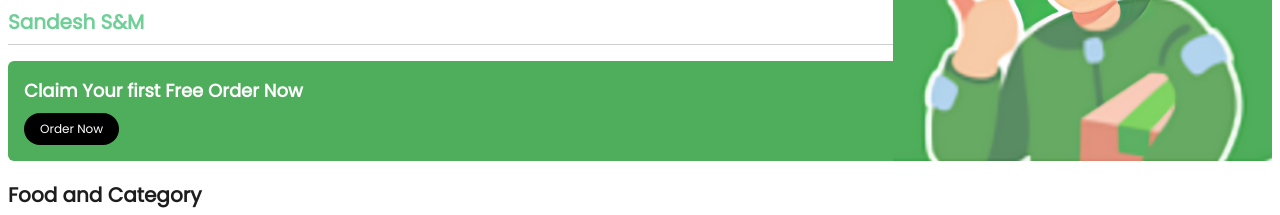
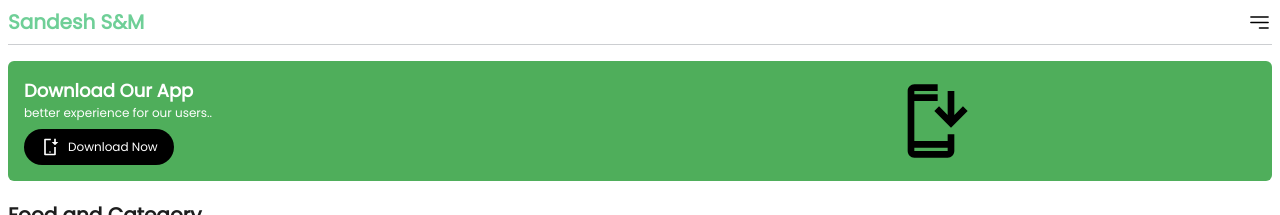
Before and after one commit to SahilZore-2003/sandesh-shawarma-momos, a React (Vite) app in the folder frontend/: page / in a window 1280 px wide. Shown: the top 215 px of the page. Built offline with nearby package versions, Linux system fonts and the light colour scheme; no server answers; sample sign-in values are in the browser's storage.

Commit message:
download app butoon added

```diff
--- a/frontend/src/components/home/TopBanner.jsx
+++ b/frontend/src/components/home/TopBanner.jsx
@@ -1,26 +1,95 @@
-import React from 'react'
 import { useState } from 'react';
 import { useRef } from 'react';
-import { FaXmark } from 'react-icons/fa6';
-import banner from "../../../public/banner.png"
-
+import { MdOutlineInstallMobile } from "react-icons/md";
+import { RiMobileDownloadLine } from "react-icons/ri";
+import logo from "../../../public/favicon.png"
 
 const TopBanner = () => {
     const [hidePromo, setHidePromo] = useState(false);
     const promoRef = useRef()
+
+    function downloadApp() {
+        // Check if the browser supports the PWA functionality
+        if (downloadAppRef?.current) {
+            downloadAppRef.current.innerText = "Downloading started.."
+            downloadAppRef.current.disabled = true;
+        }
+        if ('serviceWorker' in navigator) {
+            navigator.serviceWorker.ready.then(function (registration) {
+                // Check if an existing web app manifest exists
+                if (!registration.active.scriptURL.includes('manifest.json')) {
+                    // Create a new manifest file (you might need to adjust the path)
+                    const manifestData = {
+                        "short_name": "Sandesh S&M",
+                        "name": "Sandesh showrama & momos",
+                        "icons": [
+                            // Define app icons with different sizes
+                            {
+                                "src": logo,
+                                "sizes": "192x192",
+                                "type": "image/png"
+                            },
+                            {
+                                "src": logo,
+                                "sizes": "512x512",
+                                "type": "image/png"
+                            }
+                        ],
+                        "start_url": "/", // The starting URL of your app
+                        "display": "standalone" // Display mode (standalone, fullscreen, minimal-ui)
+                    };
+
+                    // Create a Blob with the manifest data
+                    const blob = new Blob([JSON.stringify(manifestData)], { type: 'application/json' });
+
+                    // Create a URL for the Blob
+                    const manifestURL = URL.createObjectURL(blob);
+
+                    // Update the service worker with the new manifest
+                    registration.updateWithNewContent({
+                        urls: [manifestURL]
+                    });
+
+                    // Revoke the object URL to release resources
+                    URL.revokeObjectURL(manifestURL);
+                }
+
+                // Prompt the user to add the app to the home screen
+                if (window.deferredPrompt) {
+                    deferredPrompt.prompt();
+                    deferredPrompt.userChoice.then((choiceResult) => {
+                        if (choiceResult.outcome === 'accepted') {
+                            console.log('User accepted the A2HS prompt');
+                        } else {
+                            console.log('User dismissed the A2HS prompt');
+                        }
+                        deferredPrompt = null;
+                    });
+                }
+            });
+        }
+    }
+
+    const downloadAppRef = useRef()
+
+
+
     return (
         <div ref={promoRef} className={`rounded-md bg-[#4fae5b]   text-white flex p-4 items-center justify-between transition-all duration-1000 gap-4 relative ${hidePromo ? "-translate-y-[200%] opacity-50" : "translate-y-0"}`}>
-            <FaXmark onClick={() => {
+            {/* <FaXmark onClick={() => {
                 setHidePromo(true);
                 setTimeout(() => promoRef.current.style.display = "none", 500)
-            }} className="text-black text-2xl absolute top-[5%] right-[2%]" />
+            }} className="text-black text-2xl absolute top-[5%] right-[2%]" /> */}
             <div className="relative z-[100] w-[70%]">
-                <h1 className="text-lg font-bold ">Claim Your first Free Order Now</h1>
-                <button className="text-xs  p-2 rounded-full px-4 mt-2 bg-black ">
-                    Order Now
+                <h1 className="text-lg font-bold ">Download Our App</h1>
+                <p className='text-xs '>better experience for our users..</p>
+                <button ref={downloadAppRef} onClick={downloadApp} className="text-xs  p-2 rounded-full disabled:opacity-50 flex items-center gap-2 px-4 mt-2 bg-black ">
+                    <RiMobileDownloadLine size={20} /> Download Now
                 </button>
             </div>
-            <img className="absolute  right-0 h-auto bottom-0 object-cover w-[30%]" src={banner} alt="" />
+            <div className='w-[30%] flex items-center justify-between '>
+                <MdOutlineInstallMobile className='fill-black' size={80} />
+            </div>
         </div>
     )
 }
```
Also changed, not shown: frontend/public/downloadApp.svg (added).
